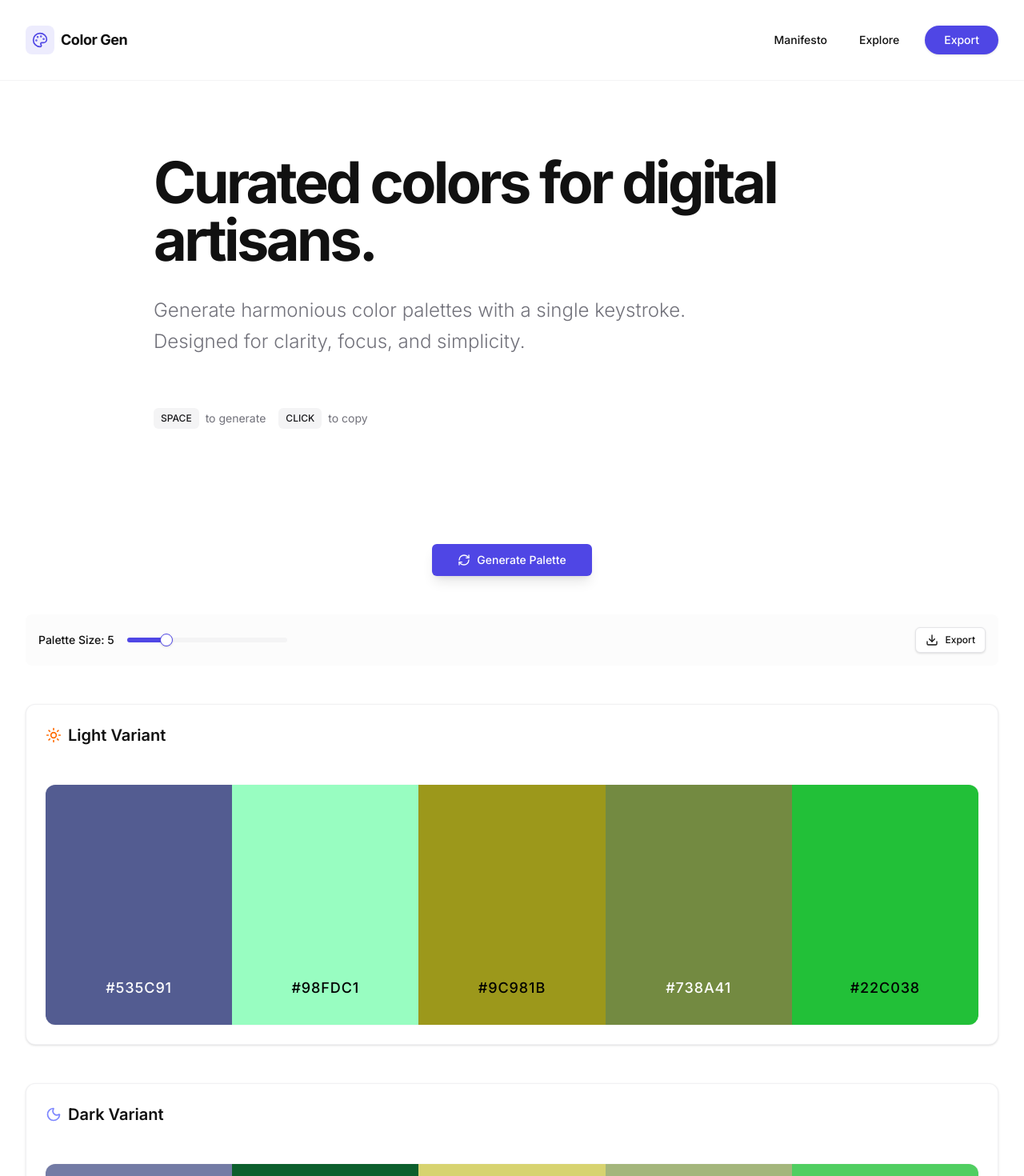
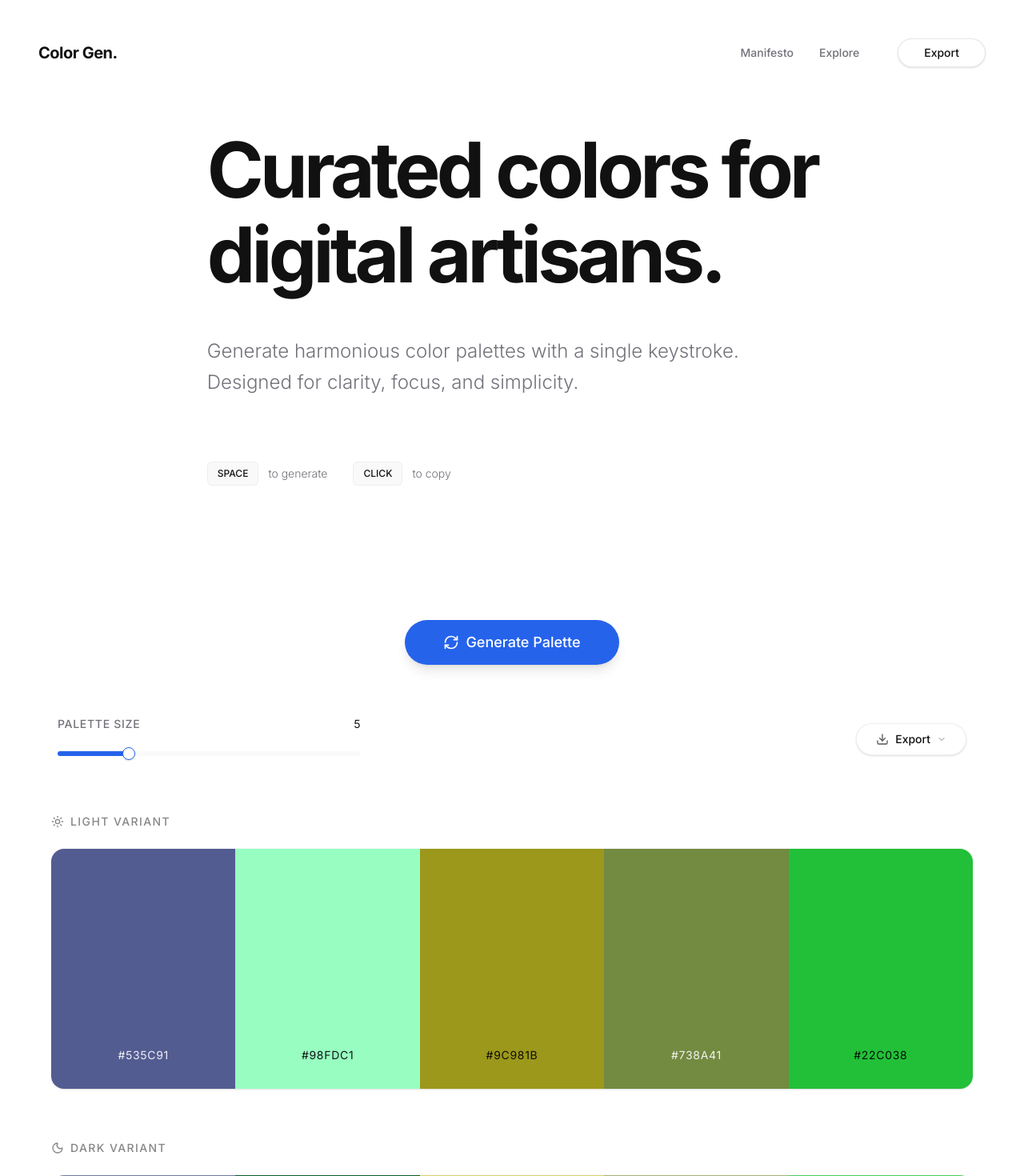
Before and after one commit to JeanMarcoMiranda/nebula-web, a Next.js app: page / in a window 1280 px wide. Shown: the top 1470 px of the page at 80% size. Built offline with nearby package versions, Linux system fonts and the light colour scheme.

Commit message:
feat: update page UI to fit with minimalistic design

```diff
--- a/src/app/globals.css
+++ b/src/app/globals.css
@@ -6,8 +6,10 @@
   --radius-lg: var(--radius);
   --radius-xl: calc(var(--radius) + 4px);
 
-  /* Macro Spacing for Minimalist Design */
-  --spacing-macro: 120px;
+  /* Minimalist Spacing System */
+  --spacing-macro: 160px; /* Reduced from 120-160px range to a solid 160px for impact */
+  --spacing-section: 120px;
+  --spacing-micro: 4px;
 
   --color-background: var(--background);
   --color-foreground: var(--foreground);
@@ -34,7 +36,7 @@
   --color-chart-4: var(--chart-4);
   --color-chart-5: var(--chart-5);
 
-  /* Typography */
+  /* Typography - Inter is standard, but we'll enforce weights in utilities */
   --font-sans: var(--font-geist-sans);
   --font-mono: var(--font-geist-mono);
 }
@@ -42,7 +44,7 @@
 :root {
   --radius: 0.5rem;
 
-  /* Base Neutrals (Minimalist: White Background, Dark Gray Text) */
+  /* Base Neutrals (Strict Minimalist: White & Black) */
   --background: #ffffff;
   --foreground: #111111;
 
@@ -52,15 +54,15 @@
   --popover: #ffffff;
   --popover-foreground: #111111;
 
-  /* Accent (Electric Blue/Violet for CTAs only) */
-  --primary: #4F46E5;
+  /* Accent: Electric Blue (Single color for CTAs) */
+  --primary: #2563EB;
   --primary-foreground: #ffffff;
 
-  /* Utilities & Secondary Actions */
+  /* Secondary / Muted - Soft Grays */
   --secondary: #f4f4f5;
   --secondary-foreground: #18181b;
 
-  --muted: #f4f4f5;
+  --muted: #fafafa;
   --muted-foreground: #71717a;
 
   --accent: #f4f4f5;
@@ -71,9 +73,9 @@
 
   --border: #e4e4e7;
   --input: #e4e4e7;
-  --ring: #4F46E5;
+  --ring: #2563EB;
 
-  --chart-1: #4F46E5;
+  --chart-1: #2563EB;
   --chart-2: #111111;
   --chart-3: #71717a;
   --chart-4: #e4e4e7;
@@ -81,26 +83,27 @@
 }
 
 .dark {
-  /* Minimalist Dark Mode (Black Background, White Text) */
-  --background: #09090b;
+  /* Minimalist Dark Mode (Rich Black, not gray) */
+  --background: #050505;
   --foreground: #fafafa;
 
-  --card: #09090b;
+  --card: #0a0a0a;
   --card-foreground: #fafafa;
 
-  --popover: #09090b;
+  --popover: #0a0a0a;
   --popover-foreground: #fafafa;
 
-  --primary: #6366f1;
+  /* Accent: Electric Violet/Blue for Dark Mode */
+  --primary: #4F46E5;
   --primary-foreground: #ffffff;
 
-  --secondary: #27272a;
+  --secondary: #18181b;
   --secondary-foreground: #fafafa;
 
-  --muted: #27272a;
+  --muted: #18181b;
   --muted-foreground: #a1a1aa;
 
-  --accent: #27272a;
+  --accent: #18181b;
   --accent-foreground: #fafafa;
 
   --destructive: #7f1d1d;
@@ -108,9 +111,9 @@
 
   --border: #27272a;
   --input: #27272a;
-  --ring: #6366f1;
+  --ring: #4F46E5;
 
-  --chart-1: #6366f1;
+  --chart-1: #4F46E5;
   --chart-2: #fafafa;
   --chart-3: #a1a1aa;
   --chart-4: #27272a;
@@ -123,5 +126,12 @@
   }
   body {
     @apply bg-background text-foreground antialiased;
+    /* Enforce 1.6 - 1.8 line height for body text */
+    line-height: 1.7;
+  }
+  h1, h2, h3, h4, h5, h6 {
+    /* Headings often need tighter leading */
+    line-height: 1.1;
+    letter-spacing: -0.02em;
   }
 }
--- a/src/components/ColorPalette.tsx
+++ b/src/components/ColorPalette.tsx
@@ -5,7 +5,7 @@ import { getContrastColor } from "@/lib/colors";
 import { Copy, Lock, Unlock, RefreshCw, Sun, Moon } from "lucide-react";
 import { useEffect, useState } from "react";
 import { Button } from "@/components/ui/button";
-import { Card, CardContent, CardHeader, CardTitle } from "@/components/ui/card";
+import { Card, CardContent } from "@/components/ui/card";
 import {
   Tooltip,
   TooltipContent,
@@ -42,20 +42,20 @@ export function ColorPalette() {
 
   if (!mounted) return null;
 
-  const PaletteRow = ({ mode }: { mode: "light" | "dark" }) => (
-    <Card className="border-border/50 shadow-sm">
-      <CardHeader className="pb-4">
-        <CardTitle className="text-xl capitalize flex items-center gap-2">
+  const PaletteStrip = ({ mode }: { mode: "light" | "dark" }) => (
+    <div className="flex flex-col gap-4">
+      <div className="flex items-center gap-2 mb-2 opacity-50 hover:opacity-100 transition-opacity">
         {mode === "light" ? (
-            <Sun className="w-5 h-5 text-orange-500" />
+          <Sun className="w-4 h-4" />
         ) : (
-            <Moon className="w-5 h-5 text-indigo-400" />
+          <Moon className="w-4 h-4" />
         )}
+        <span className="text-sm font-medium uppercase tracking-widest">
           {mode} Variant
-        </CardTitle>
-      </CardHeader>
-      <CardContent>
-        <div className="w-full h-[250px] md:h-[300px] flex flex-col md:flex-row shadow-inner rounded-xl overflow-hidden ring-1 ring-border/20">
+        </span>
+      </div>
+
+      <div className="flex flex-col md:flex-row gap-0 rounded-2xl overflow-hidden ring-1 ring-border/20 shadow-sm">
         {colors.map((color) => {
           const hex = mode === "light" ? color.lightHex : color.darkHex;
           const textColor = getContrastColor(hex);
@@ -63,90 +63,66 @@ export function ColorPalette() {
           return (
             <div
               key={`${color.id}-${mode}`}
-                className="group relative flex-1 flex flex-col items-center justify-center transition-all duration-500 ease-out hover:flex-[1.5]"
+              className="relative flex-1 h-[120px] md:h-[300px] flex flex-col items-center justify-center transition-all duration-500 ease-out hover:flex-[1.5] group"
               style={{ backgroundColor: hex, color: textColor }}
             >
-                <div className="opacity-0 group-hover:opacity-100 transition-all duration-300 flex flex-col items-center gap-2 md:gap-4 translate-y-4 group-hover:translate-y-0">
-                  <Tooltip>
-                    <TooltipTrigger asChild>
+              <div className="flex gap-2 opacity-0 group-hover:opacity-100 transition-all duration-300 translate-y-2 group-hover:translate-y-0">
                 <Button
                   variant="ghost"
                   size="icon"
                   onClick={() => toggleLock(color.id)}
-                        className="rounded-full bg-black/10 hover:bg-black/20 text-inherit hover:text-inherit backdrop-blur-md transition-all transform hover:scale-110 h-10 w-10 md:h-12 md:w-12"
+                  className="h-8 w-8 rounded-full bg-black/10 hover:bg-black/20 text-inherit hover:text-inherit backdrop-blur-md"
                 >
                   {color.isLocked ? (
-                          <Lock className="w-4 h-4 md:w-5 md:h-5" />
+                    <Lock className="w-3 h-3" />
                   ) : (
-                          <Unlock className="w-4 h-4 md:w-5 md:h-5" />
+                    <Unlock className="w-3 h-3" />
                   )}
-                        <span className="sr-only">
-                          {color.isLocked ? "Unlock" : "Lock"}
-                        </span>
                 </Button>
-                    </TooltipTrigger>
-                    <TooltipContent>
-                      <p>{color.isLocked ? "Unlock color" : "Lock color"}</p>
-                    </TooltipContent>
-                  </Tooltip>
-
-                  <Tooltip>
-                    <TooltipTrigger asChild>
                 <Button
                   variant="ghost"
                   size="icon"
                   onClick={() => copyToClipboard(hex)}
-                        className="rounded-full bg-black/10 hover:bg-black/20 text-inherit hover:text-inherit backdrop-blur-md transition-all transform hover:scale-110 h-10 w-10 md:h-12 md:w-12"
+                  className="h-8 w-8 rounded-full bg-black/10 hover:bg-black/20 text-inherit hover:text-inherit backdrop-blur-md"
                 >
-                        <Copy className="w-4 h-4 md:w-5 md:h-5" />
-                        <span className="sr-only">Copy hex</span>
+                  <Copy className="w-3 h-3" />
                 </Button>
-                    </TooltipTrigger>
-                    <TooltipContent>
-                      <p>Copy to clipboard</p>
-                    </TooltipContent>
-                  </Tooltip>
               </div>
 
-                <div className="absolute bottom-6 md:bottom-8 flex flex-col items-center gap-1 md:gap-2 pointer-events-none">
-                  <span className="text-sm md:text-lg font-mono font-medium tracking-wider uppercase select-none">
+              <span className="absolute bottom-4 md:bottom-8 font-mono text-xs md:text-sm tracking-wider opacity-90 select-none uppercase">
                 {hex}
               </span>
+
               {color.isLocked && (
-                    <div className="bg-black/20 backdrop-blur-sm p-1 md:p-1.5 rounded-full">
-                      <Lock className="w-2.5 h-2.5 md:w-3 md:h-3 text-inherit opacity-70" />
+                <div className="absolute top-4 right-4 md:hidden">
+                  <Lock className="w-3 h-3 opacity-50" />
                 </div>
               )}
-                </div>
             </div>
           );
         })}
       </div>
-      </CardContent>
-    </Card>
+    </div>
   );
 
   return (
-    <div className="w-full max-w-screen-2xl mx-auto flex flex-col gap-12">
-      <div className="flex justify-center items-center px-4">
+    <div className="w-full max-w-screen-2xl mx-auto flex flex-col gap-16 px-4 md:px-8 pb-32">
+      <div className="flex justify-center">
         <Button
           onClick={generatePalette}
-          variant="default"
           size="lg"
-          className="shadow-lg hover:shadow-xl transition-all"
+          className="rounded-full px-12 h-14 text-lg shadow-lg hover:shadow-primary/20 hover:scale-105 transition-all duration-300"
         >
-          <RefreshCw className="mr-2 h-4 w-4" /> Generate Palette
+          <RefreshCw className="mr-2 h-5 w-5" /> Generate Palette
         </Button>
       </div>
 
       <PaletteControls />
 
-      <TooltipProvider>
-        <div className="flex flex-col gap-12">
-          <PaletteRow mode="light" />
-          <PaletteRow mode="dark" />
+      <div className="flex flex-col gap-16">
+        <PaletteStrip mode="light" />
+        <PaletteStrip mode="dark" />
       </div>
-      </TooltipProvider>
     </div>
   );
 }
--- a/src/components/Header.tsx
+++ b/src/components/Header.tsx
@@ -1,27 +1,34 @@
-import { Menu, Palette } from "lucide-react";
+import { Menu } from "lucide-react";
 import { Button } from "@/components/ui/button";
 import { Sheet, SheetContent, SheetTrigger } from "@/components/ui/sheet";
 
 export function Header() {
   return (
-    <header className="fixed top-0 left-0 right-0 p-8 flex justify-between items-center z-50 bg-background/80 backdrop-blur-sm border-b border-border/40">
+    <header className="fixed top-0 left-0 right-0 p-8 md:p-12 flex justify-between items-center z-50 bg-background/50 backdrop-blur-sm transition-all duration-300">
       <div className="flex items-center gap-2">
-        <div className="bg-primary/10 p-2 rounded-lg">
-          <Palette className="w-5 h-5 text-primary" strokeWidth={2} />
-        </div>
-        <span className="font-bold text-lg tracking-tight select-none">
-          Color Gen
+        <span className="font-bold text-xl tracking-tight select-none">
+          Color Gen.
         </span>
       </div>
 
-      <nav className="hidden md:flex gap-2 text-sm font-medium items-center">
-        <Button variant="ghost" asChild>
-          <a href="#">Manifesto</a>
-        </Button>
-        <Button variant="ghost" asChild>
-          <a href="#">Explore</a>
-        </Button>
-        <Button variant="default" className="ml-2 rounded-full px-6" asChild>
+      <nav className="hidden md:flex gap-8 text-sm font-medium items-center">
+        <a
+          href="#"
+          className="text-muted-foreground hover:text-foreground transition-colors duration-300"
+        >
+          Manifesto
+        </a>
+        <a
+          href="#"
+          className="text-muted-foreground hover:text-foreground transition-colors duration-300"
+        >
+          Explore
+        </a>
+        <Button
+          variant="outline"
+          className="ml-4 rounded-full px-8 border-foreground/10 hover:bg-foreground hover:text-background transition-colors duration-500"
+          asChild
+        >
           <a href="#">Export</a>
         </Button>
       </nav>
@@ -32,28 +39,31 @@ export function Header() {
             <Button
               variant="ghost"
               size="icon"
-              className="hover:bg-secondary rounded-full"
+              className="hover:bg-transparent"
             >
-              <Menu className="w-5 h-5" strokeWidth={2} />
+              <Menu className="w-6 h-6" strokeWidth={1.5} />
             </Button>
           </SheetTrigger>
-          <SheetContent>
-            <div className="flex flex-col gap-4 mt-8">
+          <SheetContent
+            side="right"
+            className="w-[300px] border-l-0 sm:max-w-none"
+          >
+            <div className="flex flex-col gap-8 mt-12 px-4">
               <a
                 href="#"
-                className="font-medium text-lg hover:text-primary transition-colors"
+                className="text-2xl font-light hover:text-primary transition-colors"
               >
                 Manifesto
               </a>
               <a
                 href="#"
-                className="font-medium text-lg hover:text-primary transition-colors"
+                className="text-2xl font-light hover:text-primary transition-colors"
               >
                 Explore
               </a>
               <a
                 href="#"
-                className="font-medium text-lg hover:text-primary transition-colors"
+                className="text-2xl font-light hover:text-primary transition-colors"
               >
                 Export
               </a>
--- a/src/components/Hero.tsx
+++ b/src/components/Hero.tsx
@@ -1,34 +1,35 @@
 import { Badge } from "@/components/ui/badge";
+import { Command } from "lucide-react";
 
 export function Hero() {
   return (
-    <section className="pt-48 pb-24 px-8 max-w-screen-xl mx-auto flex flex-col gap-8">
-      <h1 className="max-w-4xl text-5xl md:text-7xl font-bold tracking-tighter text-foreground">
-        Curated colors for digital artisans.
+    <section className="pt-[var(--spacing-macro)] pb-[var(--spacing-section)] px-8 max-w-screen-xl mx-auto flex flex-col gap-12 animate-in fade-in slide-in-from-bottom-4 duration-1000">
+      <h1 className="max-w-5xl text-6xl md:text-8xl font-bold tracking-tighter text-foreground leading-[1.1]">
+        Curated colors for <br className="hidden md:block" /> digital artisans.
       </h1>
       <p className="text-xl md:text-2xl text-muted-foreground max-w-2xl leading-relaxed font-light">
         Generate harmonious color palettes with a single keystroke. Designed for
         clarity, focus, and simplicity.
       </p>
 
-      <div className="flex flex-wrap gap-4 pt-8">
-        <div className="flex items-center gap-2 text-sm text-muted-foreground">
+      <div className="flex flex-wrap gap-8 pt-8">
+        <div className="flex items-center gap-3 text-sm text-muted-foreground">
           <Badge
-            variant="secondary"
-            className="px-2 py-1 text-xs font-mono rounded-md"
+            variant="outline"
+            className="px-3 py-1.5 text-xs font-mono rounded-md border-border/50 bg-secondary/50"
           >
             SPACE
           </Badge>
-          <span>to generate</span>
+          <span className="font-light">to generate</span>
         </div>
-        <div className="flex items-center gap-2 text-sm text-muted-foreground">
+        <div className="flex items-center gap-3 text-sm text-muted-foreground">
           <Badge
-            variant="secondary"
-            className="px-2 py-1 text-xs font-mono rounded-md"
+            variant="outline"
+            className="px-3 py-1.5 text-xs font-mono rounded-md border-border/50 bg-secondary/50"
           >
             CLICK
           </Badge>
-          <span>to copy</span>
+          <span className="font-light">to copy</span>
         </div>
       </div>
     </section>
--- a/src/components/PaletteControls.tsx
+++ b/src/components/PaletteControls.tsx
@@ -9,7 +9,7 @@ import {
   DropdownMenuItem,
   DropdownMenuTrigger,
 } from "@/components/ui/dropdown-menu";
-import { Download, SlidersHorizontal } from "lucide-react";
+import { Download, ChevronDown } from "lucide-react";
 import { toast } from "sonner";
 
 export function PaletteControls() {
@@ -33,34 +33,53 @@ export function PaletteControls() {
   };
 
   return (
-    <div className="flex flex-col md:flex-row gap-6 p-4 bg-muted/30 rounded-lg items-center justify-between w-full">
-      <div className="flex items-center gap-4 w-full md:w-auto">
-        <span className="text-sm font-medium whitespace-nowrap">
-          Palette Size: {paletteSize}
-        </span>
+    <div className="flex flex-col md:flex-row gap-8 items-end md:items-center justify-between w-full max-w-screen-xl mx-auto px-2">
+      <div className="flex flex-col gap-4 w-full md:w-1/3">
+        <div className="flex justify-between items-center bg-transparent">
+          <span className="text-sm font-medium text-muted-foreground uppercase tracking-wider">
+            Palette Size
+          </span>
+          <span className="text-sm font-mono text-foreground">
+            {paletteSize}
+          </span>
+        </div>
         <Slider
           value={[paletteSize]}
           min={3}
           max={12}
           step={1}
           onValueChange={(val: number[]) => setPaletteSize(val[0])}
-          className="w-full md:w-[200px]"
+          className="py-2"
         />
       </div>
 
-      <div className="flex gap-2">
+      <div className="flex items-center gap-4">
         <DropdownMenu>
           <DropdownMenuTrigger asChild>
-            <Button variant="outline" size="sm">
-              <Download className="w-4 h-4 mr-2" />
+            <Button
+              variant="outline"
+              size="lg"
+              className="rounded-full px-6 border-border/60 hover:bg-secondary/50 transition-all duration-300"
+            >
+              <Download className="w-4 h-4 mr-2 opacity-70" />
               Export
+              <ChevronDown className="w-3 h-3 ml-2 opacity-50" />
             </Button>
           </DropdownMenuTrigger>
-          <DropdownMenuContent>
-            <DropdownMenuItem onClick={() => handleExport("css")}>
+          <DropdownMenuContent
+            align="end"
+            className="w-[160px] rounded-xl p-2 animate-in fade-in-0 zoom-in-95 duration-200"
+          >
+            <DropdownMenuItem
+              onClick={() => handleExport("css")}
+              className="rounded-lg cursor-pointer"
+            >
               Copy as CSS
             </DropdownMenuItem>
-            <DropdownMenuItem onClick={() => handleExport("json")}>
+            <DropdownMenuItem
+              onClick={() => handleExport("json")}
+              className="rounded-lg cursor-pointer"
+            >
               Copy as JSON
             </DropdownMenuItem>
           </DropdownMenuContent>
```
Lines whose indentation alone changed are shown as unchanged.
